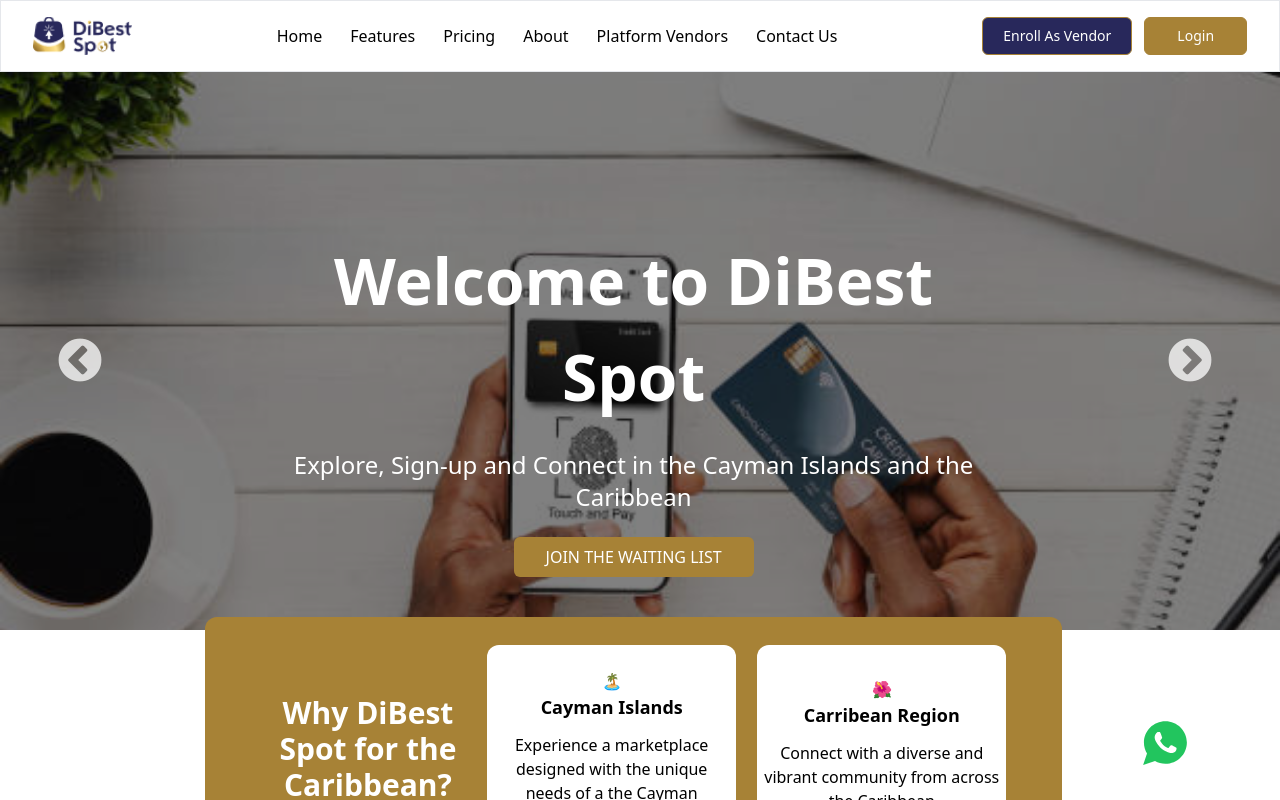
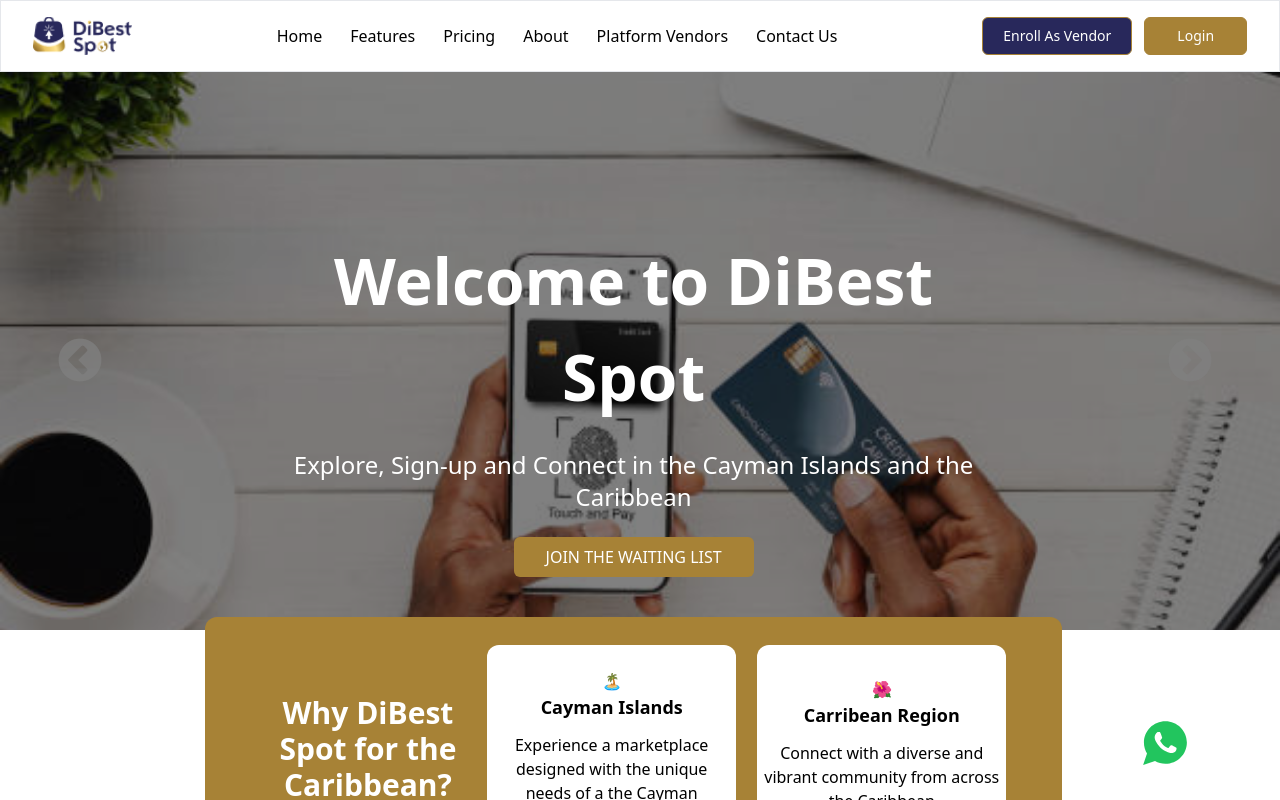
Before and after one commit to jnpRoF/Dibest-new, a React (Vite) app: page / in a window 1280 px wide. Shown: the top 800 px of the page. Built offline with nearby package versions, Linux system fonts and the light colour scheme.

Commit message:
fix button color and space issue

```diff
--- a/src/components/MarketPlace/MarketPlace.jsx
+++ b/src/components/MarketPlace/MarketPlace.jsx
@@ -6,7 +6,6 @@
 import "slick-carousel/slick/slick-theme.css";
 import { useState } from "react";
 import "../../index.css";
-import images from "../../constants/images";
 
 const MarketPlace = () => {
   console.log(marketplaces);
@@ -17,7 +16,7 @@
   };
 
   const settings = {
-    // speed: 500,
+    speed: 500,
     slidesToShow: 1,
     slidesToScroll: 1,
     infinite: true,
@@ -81,7 +80,7 @@
       </div>
       {/* <div className="flex space-x-2 p-5 "> */}
       {/* <div className=""> */}
-      <Slider {...settings}>
+      <Slider {...settings} activeFaceId={activeFaceId}>
         {marketplaces.map((eachMarketPlace, index) => {
           return (
             <div
--- a/src/components/MarketPlaceCard/MarketPlaceCard.jsx
+++ b/src/components/MarketPlaceCard/MarketPlaceCard.jsx
@@ -6,7 +6,7 @@
     <div className="flex flex-col h-auto p-7 lg:p-6 lg:py-8 border rounded-md w-[90%] lg:h-[420px] lg:w-4/5 justify-between shrink-0 lg:translate-x-[20px] lg:flex-row">
       <>
         <img src={images.card1} alt="" className="h-full w-full lg:w-[49%]" />
-        <div className="flex flex-col space-y-4 lg:space-y-3 lg:h-full w-full lg:w-[49%] lg:justify-between">
+        <div className="flex flex-col space-y-4 lg:space-y-3 lg:h-full w-full lg:w-[49%]">
           <h3 className="font-semibold text-2xl py-3 lg:text-3xl">
             {headText}
           </h3>
--- a/src/index.css
+++ b/src/index.css
@@ -21,6 +21,7 @@
 .slick-next,
 .slick-prev {
   z-index: 5;
+  color: black;
 }
 
 .slick-prev {
@@ -33,9 +34,11 @@
 }
 .slick-prev::before {
   font-size: 37px !important;
+  color: gray !important;
 }
 .slick-next::before {
   font-size: 37px !important;
+  color: gray !important;
 }
 
 .slick-dots {
```
